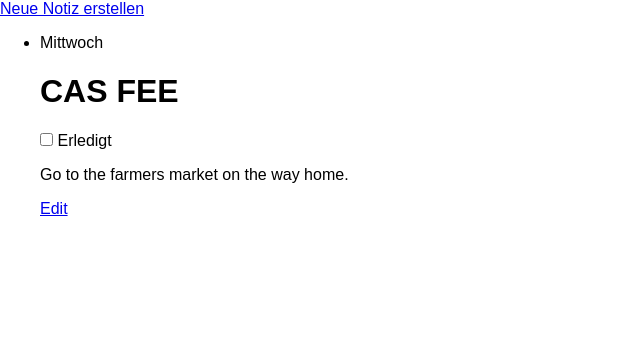
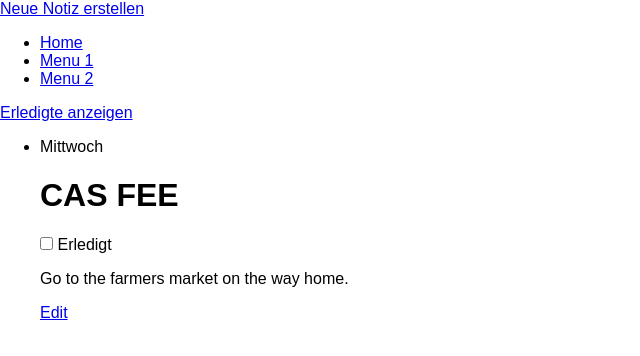
Before and after one commit to iDiver76/cas-fee-projekt1, a plain HTML site: page src/index.html in a window 1280 px wide. Shown: the whole page, without its empty margins (0-640 px from the left). Drawn offline with Linux system fonts and the light colour scheme.

Commit message:
Filter added

```diff
--- a/src/index.html
+++ b/src/index.html
@@ -13,9 +13,14 @@
 </head>
 <body>
 
-<a href="singlenote.html">Neue Notiz erstellen</a>
+<a class="button" href="singlenote.html">Neue Notiz erstellen</a>
 <section id="filter">
-
+    <ul class="nav-pills">
+        <li class="active"><a href="#">Home</a></li>
+        <li><a href="#">Menu 1</a></li>
+        <li><a href="#">Menu 2</a></li>
+    </ul>
+    <a class="button" href="singlenote.html">Erledigte anzeigen</a>
 </section>
 <section id="notes">
 
```
